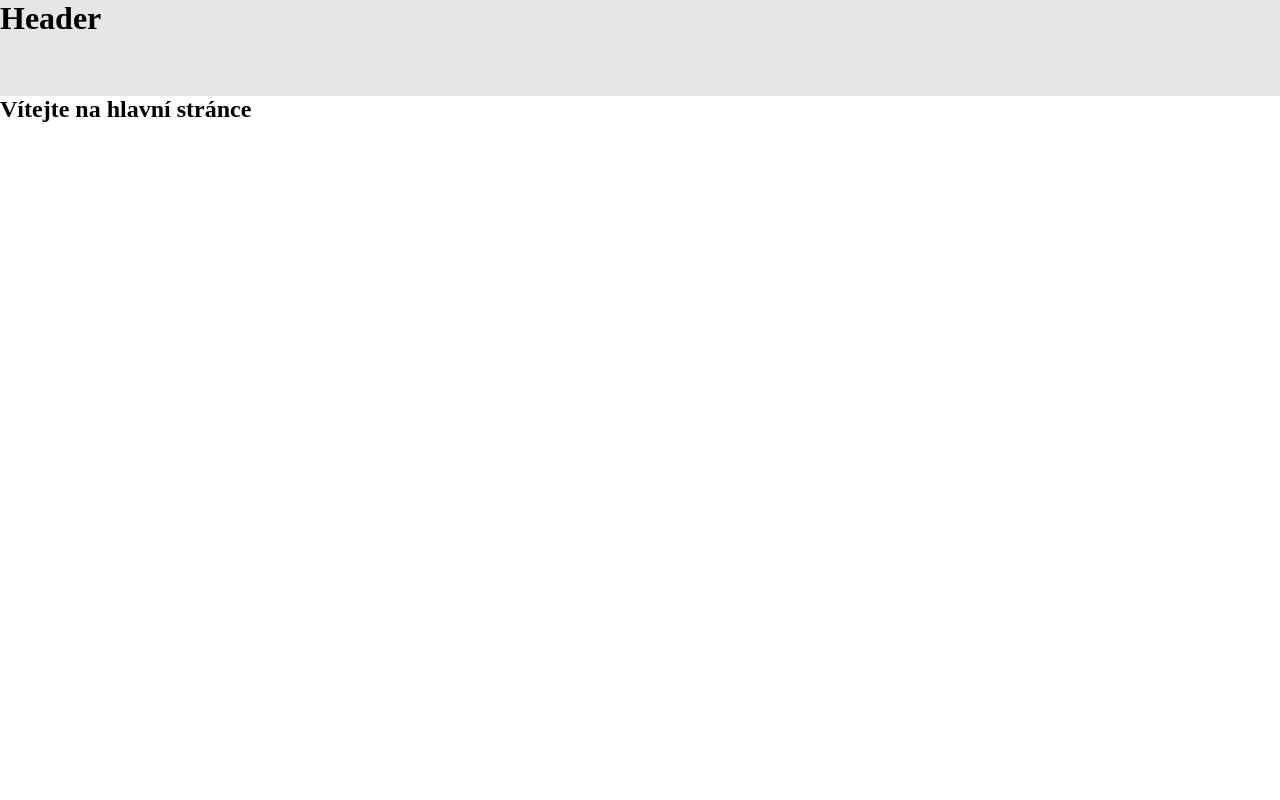
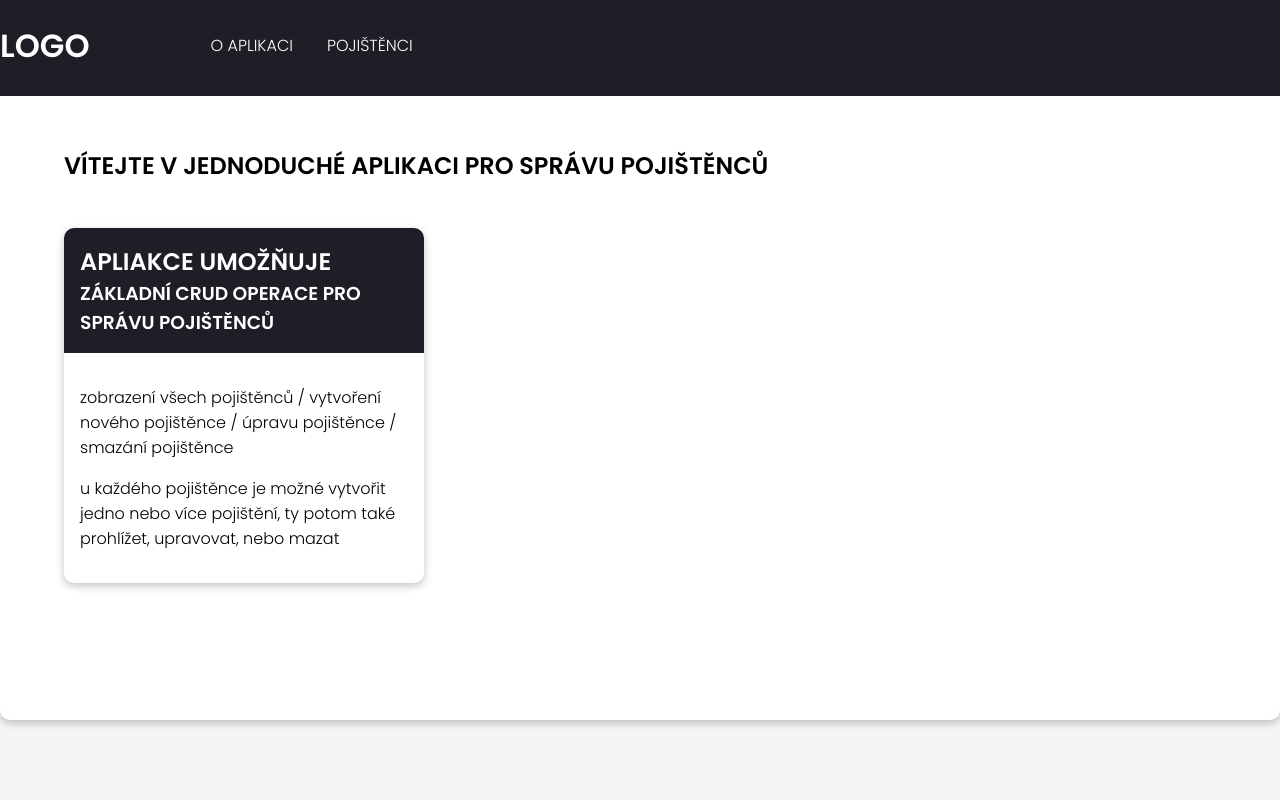
Before and after one commit to MichalHejc/django-insurance-administration, a Django app: page / in a window 1280 px wide. Run offline with Django 4.2, Linux system fonts and the light colour scheme.

Commit message:
CSS and layout styling, create home page

```diff
--- a/clients/static/clients/styles.css
+++ b/clients/static/clients/styles.css
@@ -2,25 +2,97 @@ body {
     padding: 0;
     margin: 0;
     box-sizing: border-box;
+    font-family: Poppins, sans-serif;
+    /* background: linear-gradient(45deg, #e04062 0%, #ac2e9a 50%, #842ed9 100%); PINK PURPLE*/
+    /* background: linear-gradient(45deg, rgb(0, 169, 145) 0%, rgb(59, 211, 206) 50%, rgb(0,113,143) 100%); GREEN BLUE*/
+    /* background: linear-gradient(45deg, #fbd65e 0%, #fda064 50%, #fe6d69 100%); YELLOW - ORANGE*/
+    background: rgb(245, 245, 245);
+    min-height: 100vh;
 }
 
+h1, h2, h3 {
+    text-transform: uppercase;
+}
 
 header {
     height: 6em;
-    background: rgb(230, 230, 230);
+    width: 100vw;
+    background: #1F1E26;
+    color: white;
+    position: fixed;
 }
 
+header h1 {
+    margin: auto 2em auto 0;
+}
 
-h1 {
-    padding: 0;
-    margin: 0;
+#header-content {
+    display: flex;
 }
+
+nav ul {
+    display: flex;
+    flex-direction: row;
+}
+
+nav ul li {
+    padding: 1px;
+    margin: 1em;
+    list-style-type: none;
+    text-transform: uppercase;
+
+}
+
+nav ul li a {
+    text-decoration: none;
+    color: white;
+}
+
+nav ul li a:hover {
+    border-bottom: 2px solid white;
+}
+
+section {
+    box-sizing: border-box;
+    background: white;
+    min-height: 90vh;
+    padding: 4em;
+    padding-top: 8em;
+    border-top: 0;
+    border-radius: 0 0 10px 10px;
+    box-shadow: rgba(0, 0, 0, 0.24) 0px 3px 8px;
+}
+
 
 .container {
     max-width: 1280px;
     margin: 0 auto;
 }
 
+
 .edit-btn {
     display: inline;
 }
+
+.content-box {
+    max-width: 360px;
+    border-radius: 10px;
+    box-shadow: rgba(0, 0, 0, 0.24) 0px 3px 8px;
+}
+
+.content-box-header {
+    height: fit-content;
+    background: #1F1E26;
+    color: white;
+    border-radius: 10px 10px 0 0;
+    padding: 1em;
+}
+
+.content-box-body {
+    padding: 1em;
+}
+
+.content-box-header h2, .content-box-header h2, .content-box-header h3 {
+    padding: 0;
+    margin: 0;
+}
--- a/clients/templates/clients/index.html
+++ b/clients/templates/clients/index.html
@@ -1,5 +1,18 @@
 {% extends 'clients/layout.html' %}
 
 {% block section %}
-    <h1>Vítejte na hlavní stránce</h1>
+    <h1>Vítejte v jednoduché aplikaci pro správu pojištěnců</h1><br>
+
+    <div class="content-box">
+        <div class="content-box-header">
+            <h2>APLIAKCE UMOŽŇUJE</h2>
+            <h3>Základní CRUD operace pro správu pojištěnců</h3>
+        </div>
+        <div class="content-box-body">
+            <p>zobrazení všech pojištěnců / vytvoření nového pojištěnce / úpravu pojištěnce / smazání pojištěnce</p>
+            <p>u každého pojištěnce je možné vytvořit jedno nebo více pojištění, ty potom také prohlížet, upravovat, nebo mazat</p>
+        </div>
+    </div>
+
+
 {% endblock section %}
--- a/clients/templates/clients/layout.html
+++ b/clients/templates/clients/layout.html
@@ -7,17 +7,28 @@
     <meta http-equiv="X-UA-Compatible" content="IE=edge">
     <meta name="viewport" content="width=device-width, initial-scale=1.0">
     <link rel="stylesheet" href="{% static 'clients/styles.css' %}">
+    <link rel="preconnect" href="https://fonts.googleapis.com">
+    <link rel="preconnect" href="https://fonts.gstatic.com" crossorigin>
+    <link href="https://fonts.googleapis.com/css2?family=Poppins:wght@300;600&display=swap" rel="stylesheet">
     <title>{% block title %}Pojištěnci{% endblock title %}</title>
 </head>
 
 <body>
     <header>
-        <h1>Header</h1>
+        <div id="header-content" class="container">
+            <h1>LOGO</h1>
+            <nav>
+                <ul>
+                    <li><a href="{% url 'clients:index' %}">O aplikaci</a></li>
+                    <li><a href="{% url 'clients:list-all-clients' %}">Pojištěnci</a></li>
+                </ul>
+            </nav>
+        </div>
     </header>
 
     <section class="container">
-    {% block section %}
-    {% endblock section %}
+        {% block section %}
+        {% endblock section %}
     </section>
 </body>
 </html>
--- a/clients/views.py
+++ b/clients/views.py
@@ -31,20 +31,14 @@ def client_detail(request, pk):
 
 
 def create_client(request):
-    """
-    Creates client and than redirects to new clients detail. If there are more clients with same email, redirects to all clients list view page.
-    """
     form = CreateClientForm()
 
     if request.method == "POST":
         form = CreateClientForm(request.POST)
         if form.is_valid():
-            form.save()
-            try:
-                client = Client.objects.get(email=request.POST["email"])
-                return redirect(f"/pojistenci/{client.id}/")
-            except:
-                return redirect("clients:list-all-clients")
+            client= form.save()
+            return redirect(f"/pojistenci/{client.id}/")
+
 
     return render(request, "clients/create_client.html", {
         "form": form
```
Also changed, not shown: db.sqlite3.
